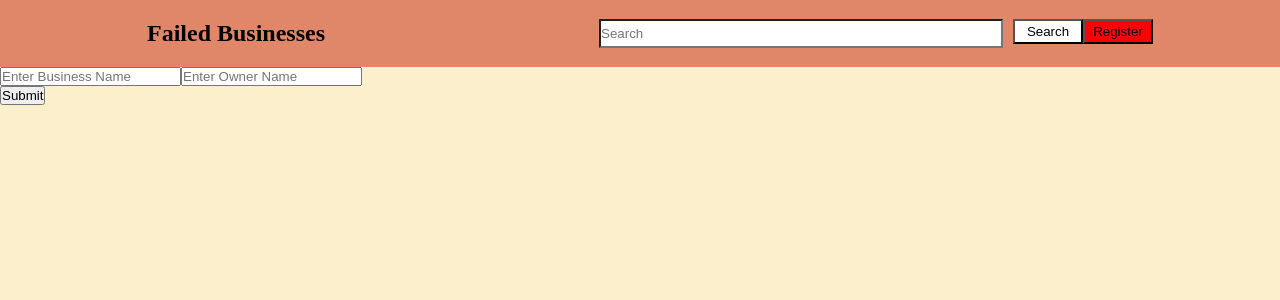
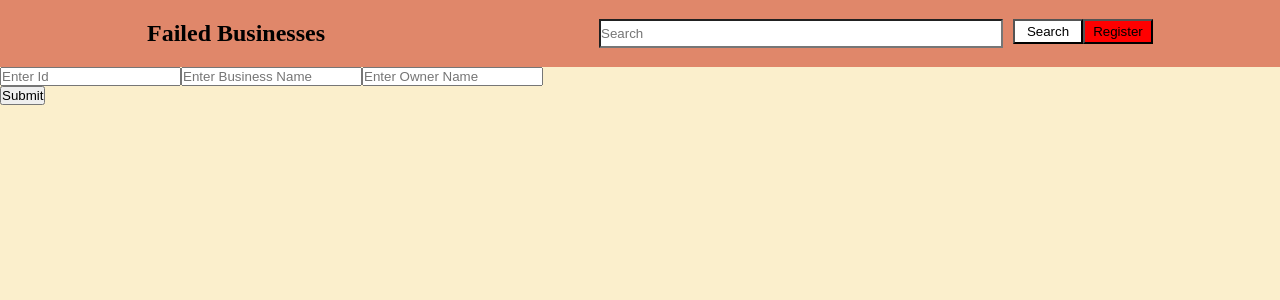
Before and after one commit to kalviumcommunity/S56_failed_businesses, a React (Vite) app in the folder Client/Failed_Business/: page /form in a window 1280 px wide. Shown: the top 300 px of the page. Built offline with nearby package versions, Linux system fonts and the light colour scheme; no server answers.

Commit message:
id added

```diff
--- a/Client/Failed_Business/src/Components/Form.jsx
+++ b/Client/Failed_Business/src/Components/Form.jsx
@@ -4,6 +4,7 @@ import axios from 'axios';
 function Form() {
   const [name, setName] = useState('');
   const [owner, setOwner] = useState('');
+  const [id, setId] = useState('');
   const [data,setData] = useState([])
 
   const handleName = (event) => {
@@ -13,10 +14,14 @@ function Form() {
   const handleOwner = (event) => {
     setOwner(event.target.value);
   };
+  const handleId = (event) => {
+    setId(event.target.value);
+  };
 
   const handleSubmit = () => {
     axios
       .post('https://failed-business.onrender.com/updateuser', {
+        id:id,
         name: name,
       owner: owner,
       })
@@ -32,6 +37,12 @@ function Form() {
 
   return (
     <div>
+        <input
+          type="text"
+          value={id}
+          onChange={handleId}
+          placeholder={'Enter Id'}
+        />
       <input
         type="text"
         value={name}
```
Also changed, not shown: 1 other file (tests, documents, lock files or other folders).
